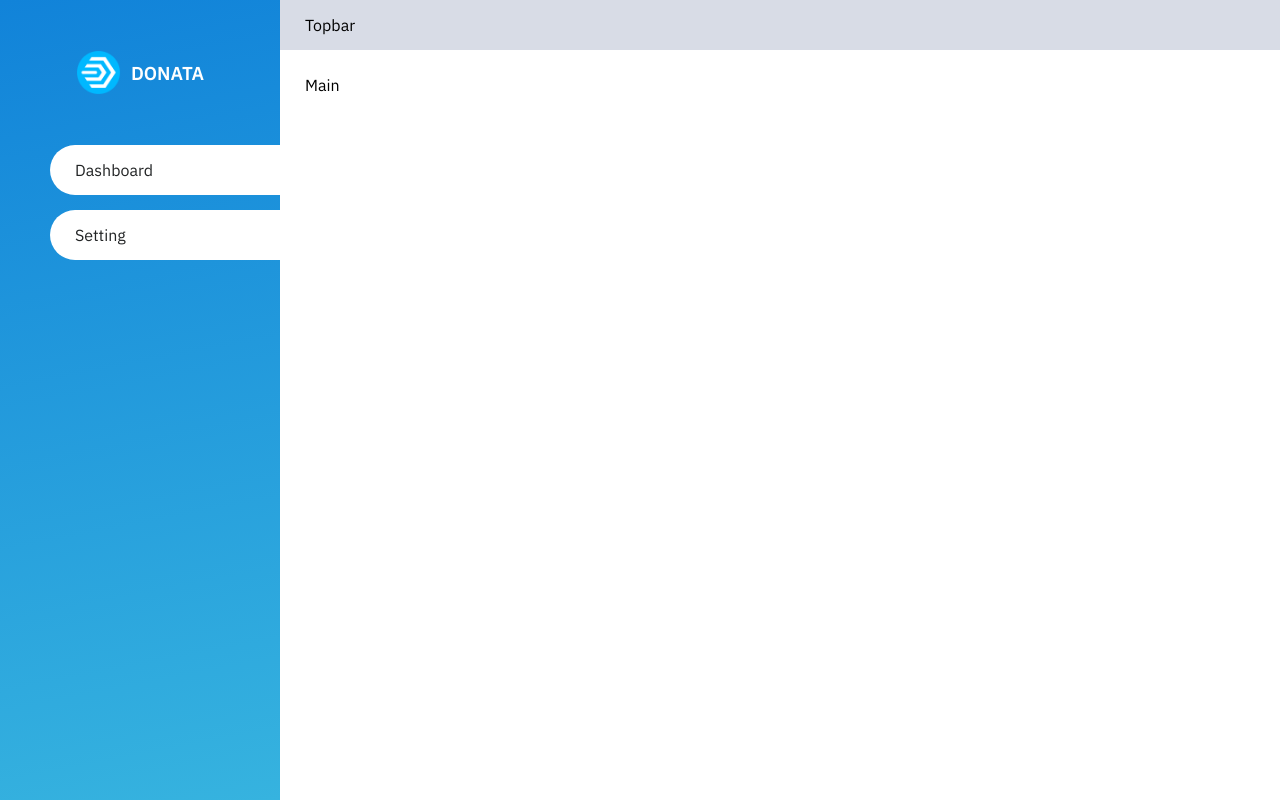
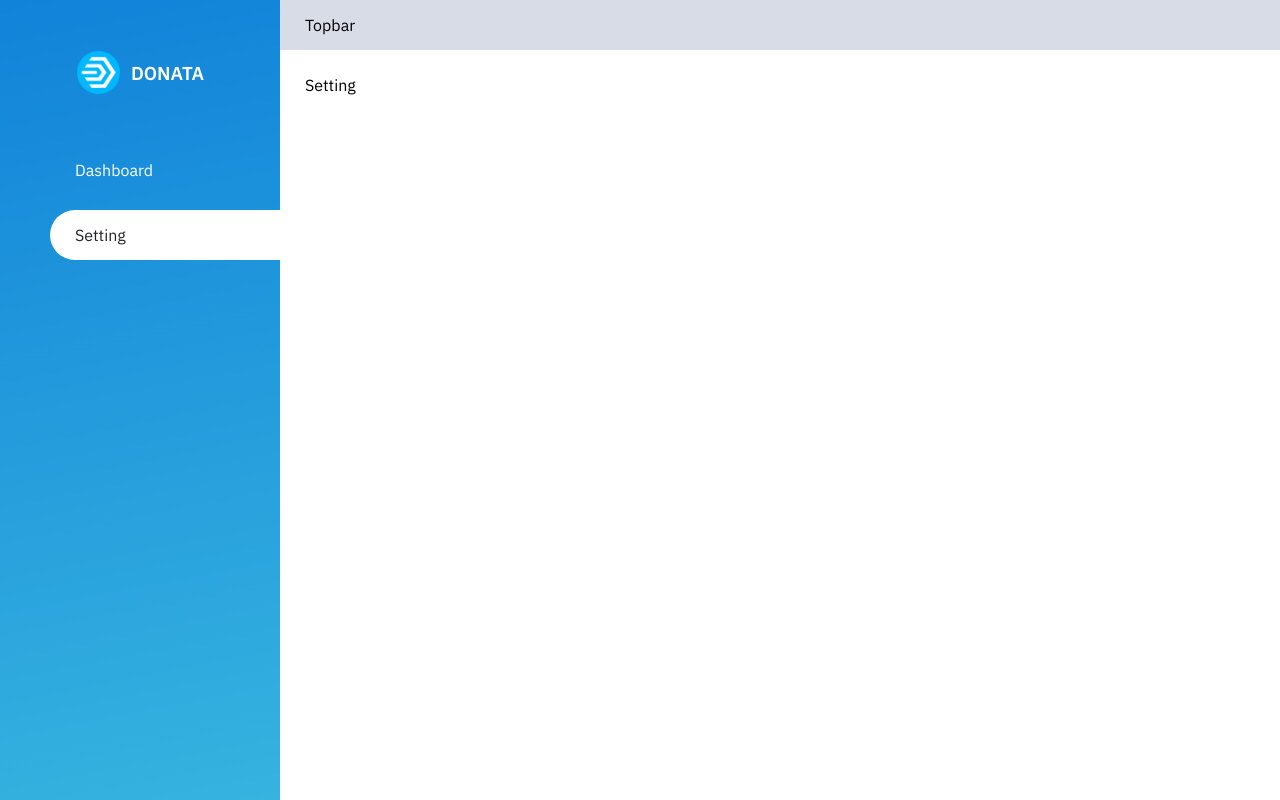
Before and after one commit to donatadefi/donata-app, a React (Create React App) app: page /setting in a window 1280 px wide. Built offline with nearby package versions, Linux system fonts and the light colour scheme.

Commit message:
add main layout

```diff
--- /dev/null
+++ b/src/Dashboard/Dashboard.jsx
@@ -0,0 +1,13 @@
+import React from 'react';
+
+import './Dashboard.scss';
+
+function Dashboard() {
+  return (
+    <div className="Dashboard">
+      <p>Dashboard</p>
+    </div>
+  );
+}
+
+export default Dashboard;
--- a/src/Main/Main.jsx
+++ b/src/Main/Main.jsx
@@ -1,12 +1,17 @@
 import React from 'react';
 import { Route, Switch } from 'react-router-dom';
 
+import Dashboard from '../Dashboard/Dashboard';
+import Setting from '../Setting/Setting';
 import './Main.scss';
 
 function Main() {
   return (
     <div className="Main">
-      <p>Main</p>
+      <Switch>
+        <Route exact path="/" component={Dashboard} />
+        <Route path="/setting" component={Setting} />
+      </Switch>
     </div>
   );
 }
--- /dev/null
+++ b/src/Setting/Setting.jsx
@@ -0,0 +1,11 @@
+import React from 'react';
+
+function Setting() {
+  return (
+    <div className="Setting">
+      <p>Setting</p>
+    </div>
+  );
+}
+
+export default Setting;
--- a/src/sidebar/Sidebar.jsx
+++ b/src/sidebar/Sidebar.jsx
@@ -12,7 +12,9 @@ function Sidebar() {
         <h3>DONATA</h3>
       </div>
       <div className="sidebar-menu">
-        <NavLink to="/">Dashboard</NavLink>
+        <NavLink exact to="/">
+          Dashboard
+        </NavLink>
         <NavLink to="/setting">Setting</NavLink>
       </div>
     </div>
```
Also changed, not shown: src/Dashboard/Dashboard.scss (added), src/Setting/Setting.scss (added).
